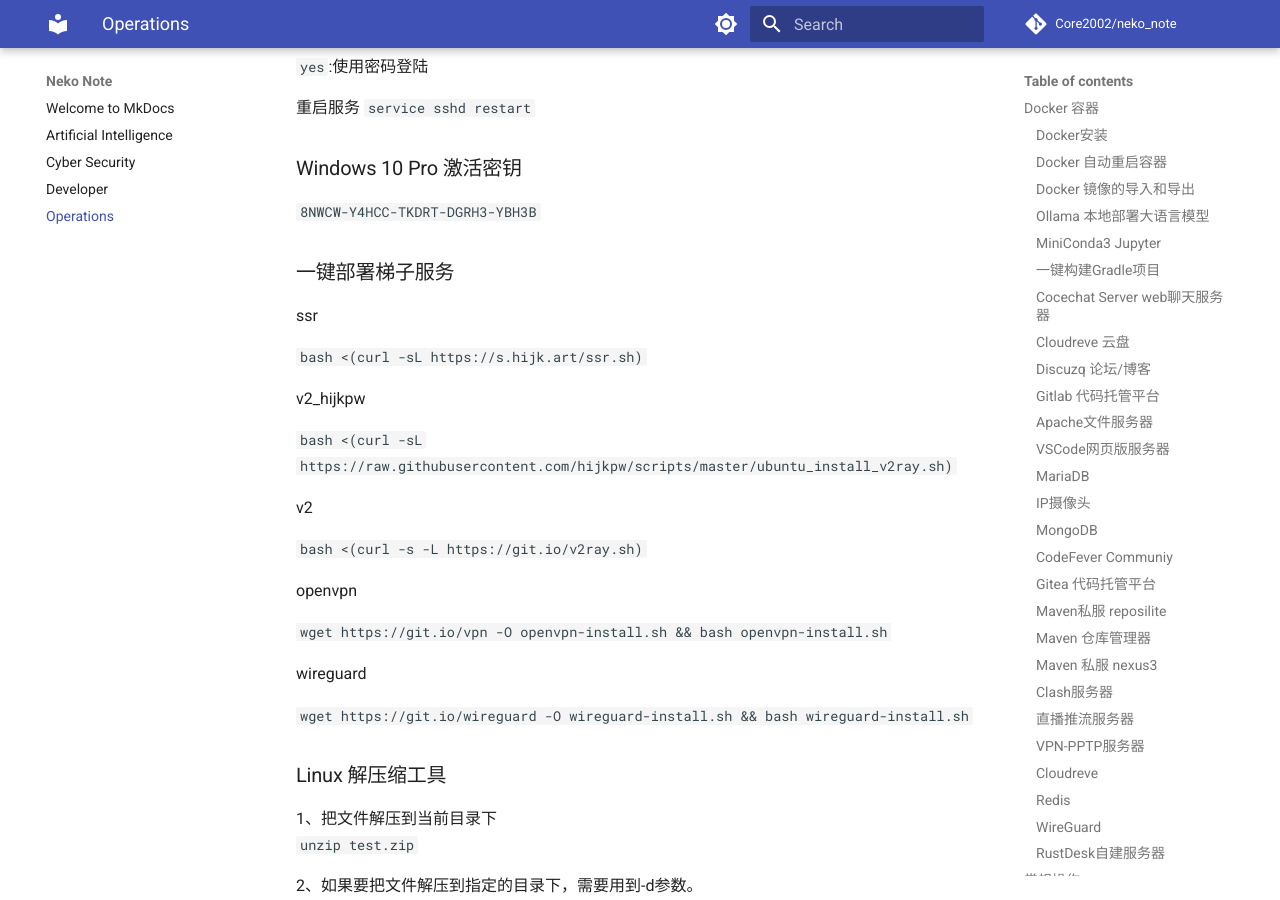
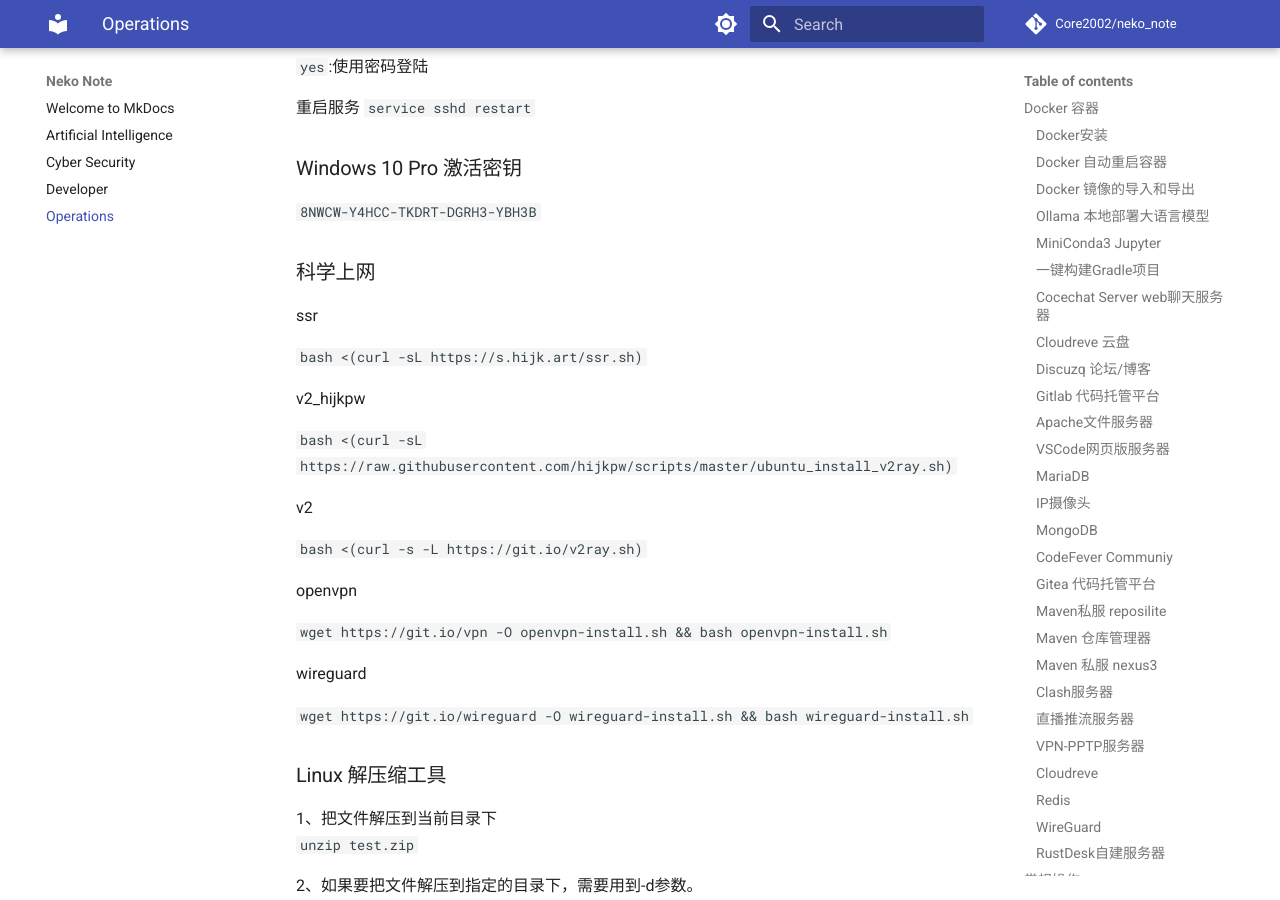
Before and after one commit to Core2002/neko_note, an MkDocs documentation site: the page built from docs/operations.md, in a window 1280 px wide and 900 px high, scrolled down 10536 px. Built offline with MkDocs 1.6.1 and Material for MkDocs 9.7.7, drawn with Linux system fonts in a browser that asks for light colours; comment, search, counter and statistics services are not loaded.

Commit message:
👷 Chore: Rename section for clarity.

```diff
--- a/docs/operations.md
+++ b/docs/operations.md
@@ -542,7 +542,7 @@
 
 `8NWCW-Y4HCC-TKDRT-DGRH3-YBH3B`
 
-### 一键部署梯子服务
+### 科学上网
 
 ssr
 
```
